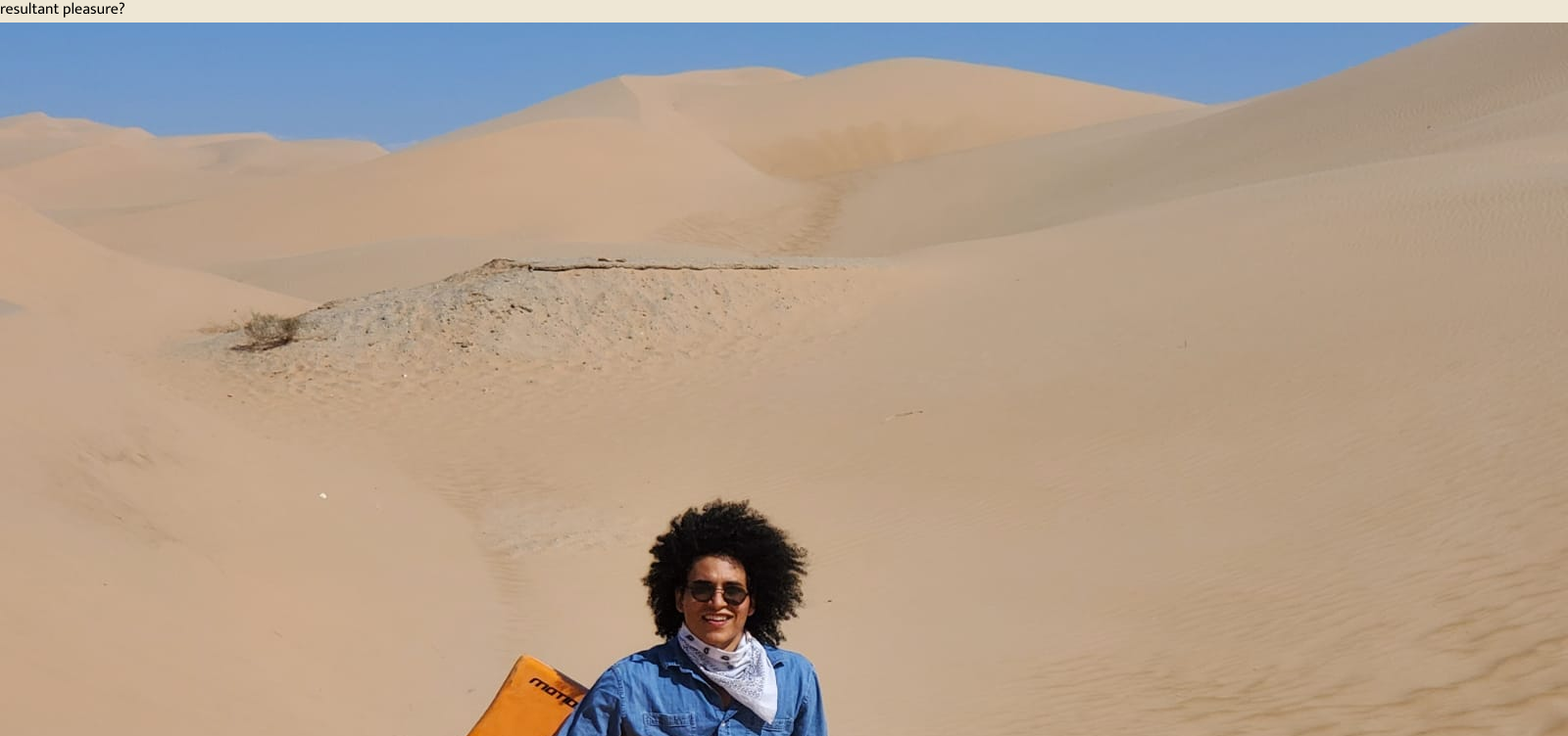
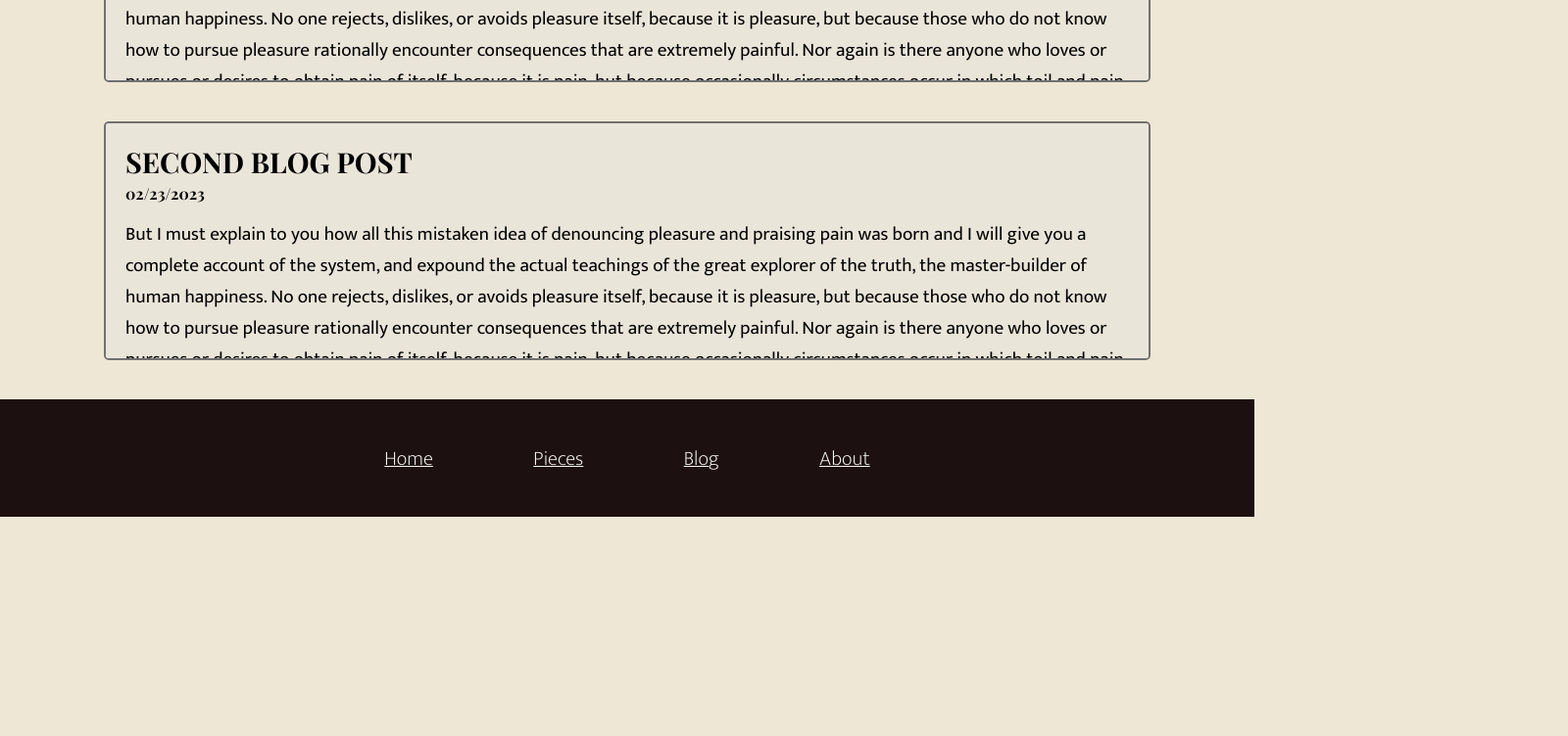
Before and after one commit to AVGalvan/axels-art-page, a React (Create React App) app: page /blog in a window 1280 px wide. Shown: the part 364-1116 px from the top of the page at 98% size, 1600 px wide, since content can reach past the window. After the commit the page ends 892 px from the top, so only its background shows below. Built offline with nearby package versions, Linux system fonts and the light colour scheme; a web font is replaced by a local one.

Commit message:
apply basic styles to Blog and BlogPost components

```diff
--- a/src/App.css
+++ b/src/App.css
@@ -407,6 +407,42 @@ div .home .hero{
 
 }
 
+/* styling the blog */
+.blog-post {
+  background-color: #eae5d9;
+  border: solid 2px #717070;
+  border-radius: 5px;
+  overflow: scroll;
+  max-height: 200px;
+  width: 80%;
+  margin: 0px auto 40px;
+  padding: 20px
+}
+
+.blog-post h3 {
+  margin-bottom: 3px;
+}
+.blog-post h4 {
+  margin-bottom: 15px;
+}
+
+.blog-post p{
+  font-size: 1.2rem;
+  margin-bottom: 20px;
+}
+
+.blog-post-images {
+  display: flex;
+  flex-wrap: wrap;
+  gap: 15px;
+  justify-content: center;
+  align-items: center;
+}
+
+.blog-post img {
+  max-width: 500px;
+  height: auto;
+}
 
 
 
--- a/src/components/Blog.js
+++ b/src/components/Blog.js
@@ -15,6 +15,7 @@ export default function Blog () {
         title={post.title}
         text={post.text}
         pictures={post.pictures}
+        date={post.date}
         />
       </Suspense>
     )
--- a/src/components/BlogPost.js
+++ b/src/components/BlogPost.js
@@ -1,4 +1,11 @@
+import React, {useState} from "react";
+
+let style = {
+  width: "80%",
+}
+
 export default function BlogPost (props) {
+  const [isOpen, setIsOpen] = useState(false);
 
   //returns an array of img elements using info passed down from Blog component
   let pictures = props.pictures.map((image)=>{
@@ -8,13 +15,13 @@ export default function BlogPost (props) {
   })
 
   return(
-    <div className="blog-post">
-      <h3>{props.title}</h3>
+    <div className="blog-post" >
+      <h3 className="large">{props.title}</h3>
+      <h4>{props.date}</h4>
       <p>{props.text}</p>
       <div className="blog-post-images">
         {pictures}
       </div>
-
     </div>
   );
 }
--- a/src/components/Helper.js
+++ b/src/components/Helper.js
@@ -255,6 +255,7 @@ export const sketches = [
 export const blogPostData = [
   {
     title: "First Blog Post",
+    date: "02/23/2023",
     text: "But I must explain to you how all this mistaken idea of denouncing pleasure and praising pain was born and I will give you a complete account of the system, and expound the actual teachings of the great explorer of the truth, the master-builder of human happiness. No one rejects, dislikes, or avoids pleasure itself, because it is pleasure, but because those who do not know how to pursue pleasure rationally encounter consequences that are extremely painful. Nor again is there anyone who loves or pursues or desires to obtain pain of itself, because it is pain, but because occasionally circumstances occur in which toil and pain can procure him some great pleasure. To take a trivial example, which of us ever undertakes laborious physical exercise, except to obtain some advantage from it? But who has any right to find fault with a man who chooses to enjoy a pleasure that has no annoying consequences, or one who avoids a pain that produces no resultant pleasure?",
     pictures: [
       {
@@ -265,8 +266,13 @@ export const blogPostData = [
   },
   {
     title: "Second Blog Post",
+    date: "02/23/2023",
     text: "But I must explain to you how all this mistaken idea of denouncing pleasure and praising pain was born and I will give you a complete account of the system, and expound the actual teachings of the great explorer of the truth, the master-builder of human happiness. No one rejects, dislikes, or avoids pleasure itself, because it is pleasure, but because those who do not know how to pursue pleasure rationally encounter consequences that are extremely painful. Nor again is there anyone who loves or pursues or desires to obtain pain of itself, because it is pain, but because occasionally circumstances occur in which toil and pain can procure him some great pleasure. To take a trivial example, which of us ever undertakes laborious physical exercise, except to obtain some advantage from it? But who has any right to find fault with a man who chooses to enjoy a pleasure that has no annoying consequences, or one who avoids a pain that produces no resultant pleasure?",
     pictures: [
+      {
+        src:"images/website-images/axel-dunes.jpeg",
+        alt:"image of the the artist holding a boogie board among dunes"
+      },
       {
         src:"images/website-images/axel-dunes.jpeg",
         alt:"image of the the artist holding a boogie board among dunes"
```
